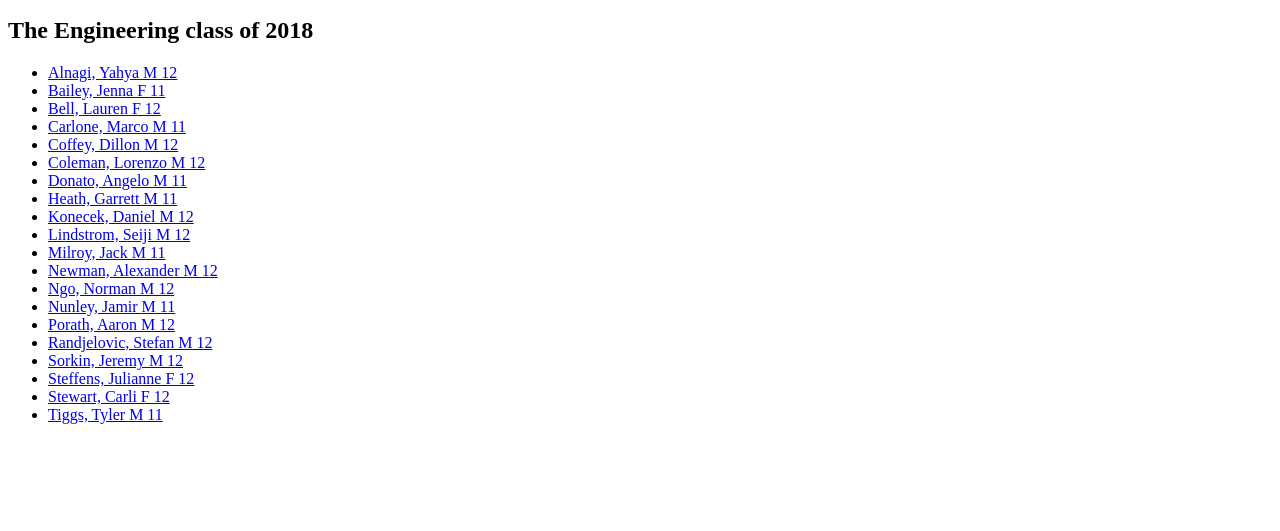
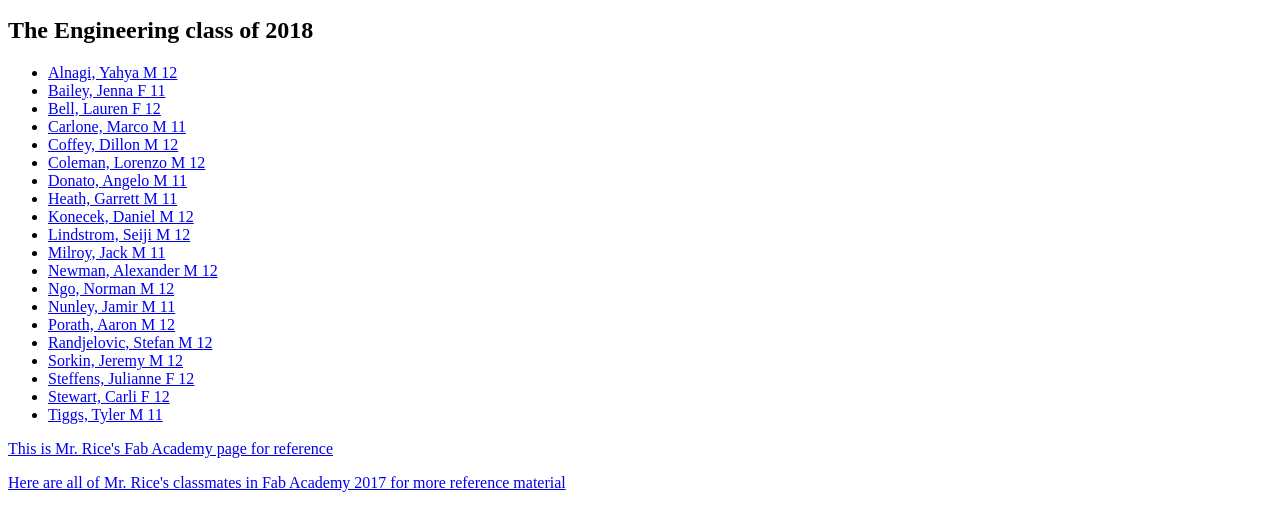
Before and after one commit to marcocarlone2/Open-Class-Website, a plain HTML site: page index.html in a window 1280 px wide. Shown: the part 137-668 px from the top of the page. Drawn offline with Linux system fonts and the light colour scheme.

Commit message:
Update index.html

```diff
--- a/index.html
+++ b/index.html
@@ -35,5 +35,13 @@
             <li><a href='students2018/stewart/index.html'>Stewart, Carli F 12</a></li>
             <li><a href='students2018/tiggs/index.html'>Tiggs, Tyler M 11</a></li>
         </ul>
+        <p>
+            <a href='http://archive.fabacademy.org/2017/fablablccc/students/43/index.html'>
+                This is Mr. Rice's Fab Academy page for reference</a>
+        </p>
+        <p>
+            <a href='http://archive.fabacademy.org/archives/2017/master/students.html'>
+                Here are all of Mr. Rice's classmates in Fab Academy 2017 for more reference material</a>
+        </p>
     </body>
 </html>
```
